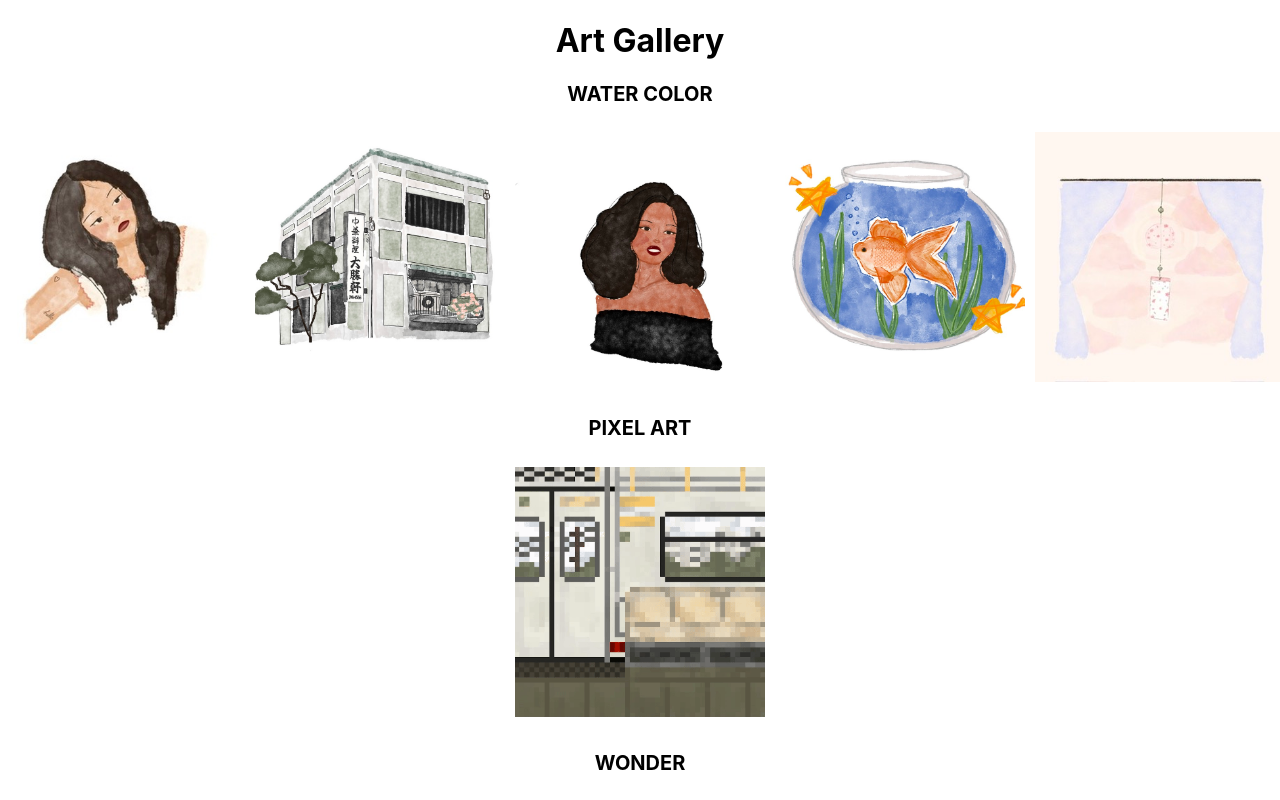
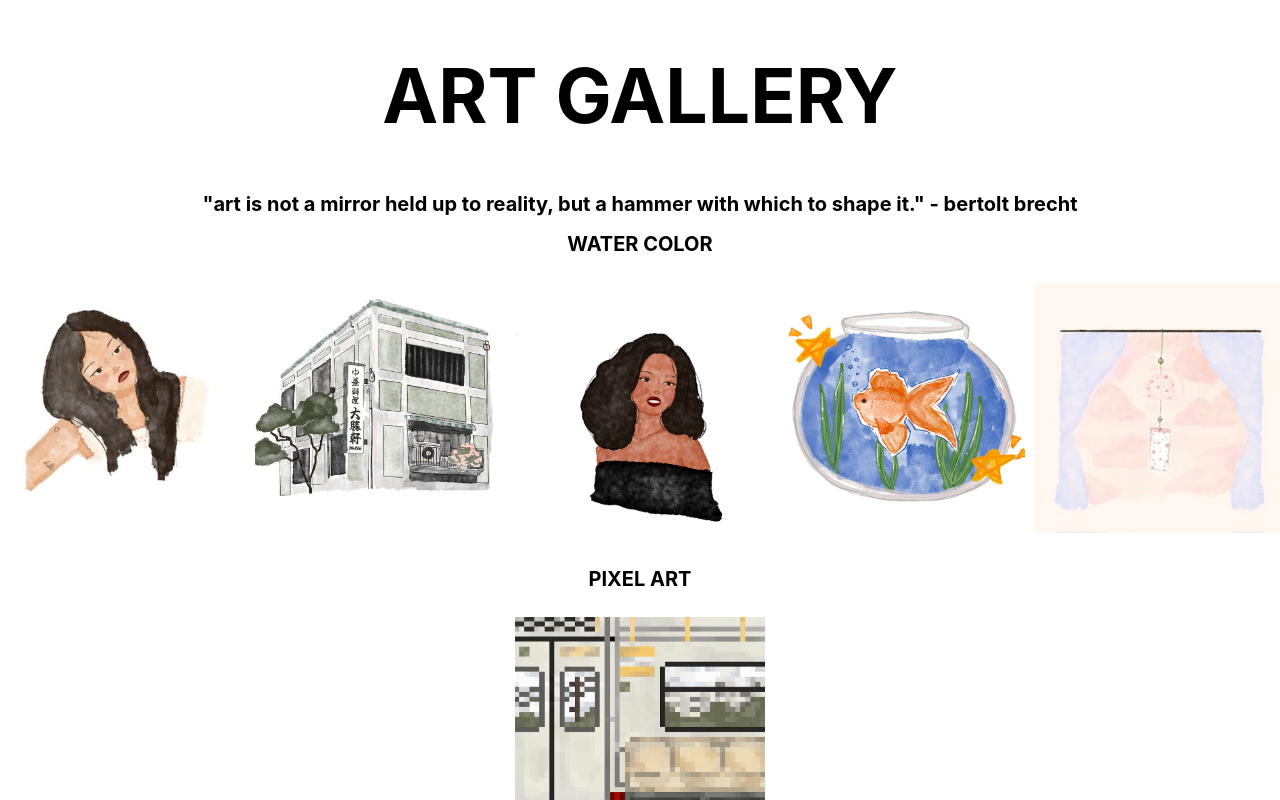
Before and after one commit to livlaurel/personalwebsite, a React (Create React App) app: page /gallery in a window 1280 px wide. Built offline with nearby package versions, Linux system fonts and the light colour scheme.

Commit message:
files and folders for about/projects

```diff
--- a/src/gallery/gallery.css
+++ b/src/gallery/gallery.css
@@ -8,6 +8,26 @@
 
 .gallery-section {
   margin-bottom: 20px;
+}
+
+.Gallery h1 {
+  font-size: 75px;
+  color: rgb(0, 0, 0);
+  text-transform: uppercase;
+  overflow: visible;
+  white-space: normal;
+  border-right: none;
+  animation: none;
+}
+
+.Gallery h2 {
+  font-size: 20px;
+  color: rgb(0, 0, 0);
+  text-transform: lowercase;
+  overflow: visible;
+  white-space: normal;
+  border-right: none;
+  animation: none;
 }
 
 .gallery-section h2 {
--- a/src/gallery/gallery.tsx
+++ b/src/gallery/gallery.tsx
@@ -34,6 +34,7 @@ const Gallery: React.FC = () => {
   return (
     <div className="Gallery">
       <h1>Art Gallery</h1>
+      <h2>"Art is not a mirror held up to reality, but a hammer with which to shape it." - Bertolt Brecht</h2>
 
       <div className="gallery-section">
         <h2>Water Color</h2>
```
Also changed, not shown: src/about/about.css (added), src/about/about.tsx (added).
